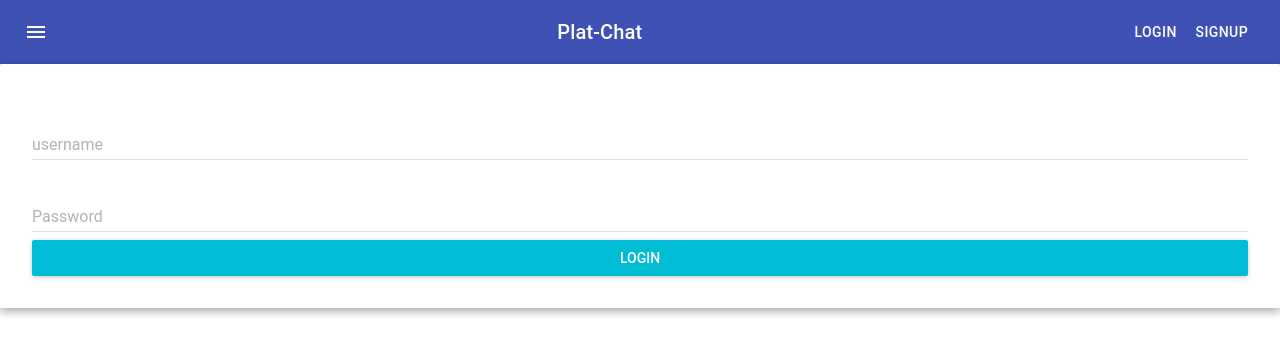
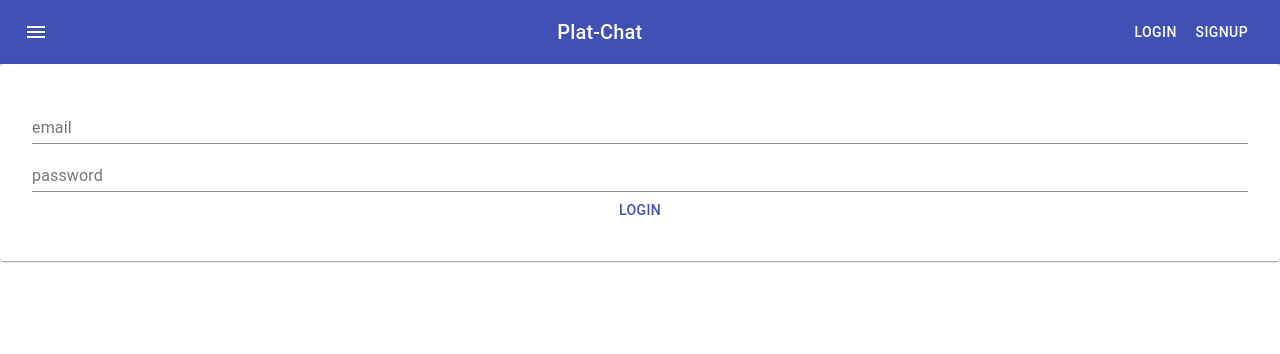
Before and after one commit to abdulazeeznaji/plat-chat, a React (Create React App) app in the folder static/: page / in a window 1280 px wide. Shown: the top 354 px of the page. Built offline with nearby package versions, Linux system fonts and the light colour scheme.

Commit message:
Switch to material ui core styling

```diff
--- a/static/src/components/LoginForm.js
+++ b/static/src/components/LoginForm.js
@@ -1,8 +1,7 @@
 import React from 'react';
-import TextField from 'material-ui/TextField';
-import RaisedButton from 'material-ui/RaisedButton';
-import Paper from 'material-ui/Paper';
-import MuiThemeProvider from 'material-ui/styles/MuiThemeProvider';
+import TextField from '@material-ui/core/TextField';
+import Button from '@material-ui/core/Button';
+import Paper from '@material-ui/core/Paper';
 
 
 class LoginForm extends React.Component {
@@ -23,27 +22,27 @@ class LoginForm extends React.Component {
 
     render() {
         return (
-            <MuiThemeProvider>
-                <Paper zDepth={2} style={{alignText: 'center', padding:'2em'}}>
+                <Paper style={{alignText: 'center', padding:'2em'}}>
                     <TextField
                         type="text"
-                        name="email"
+                        label="email"
                         value={this.state.email}
                         onChange={this.handle_change}
-                        floatingLabelText="username" fullWidth={true}/>
+                        fullWidth={true}/>
                     <br/>
                     <TextField
                         type="password"
-                        name="password"
+                        label="password"
                         value={this.state.password}
                         onChange={this.handle_change}
-                        floatingLabelText="Password" fullWidth={true} />
+                        fullWidth={true} />
                     <br/>
                     <div>
-                        <RaisedButton primary={true} style={{marginLeft: 'auto',marginRight: 'auto', display: 'block'}} label="Login" onClick={e => this.props.handle_login(e, this.state)}/>
+                        <Button color="primary" style={{marginLeft: 'auto',marginRight: 'auto', display: 'block'}} onClick={e => this.props.handle_login(e, this.state)}>
+                            Login
+                        </Button>
                     </div>
                 </Paper>
-            </MuiThemeProvider>
 
         );
     }
```
